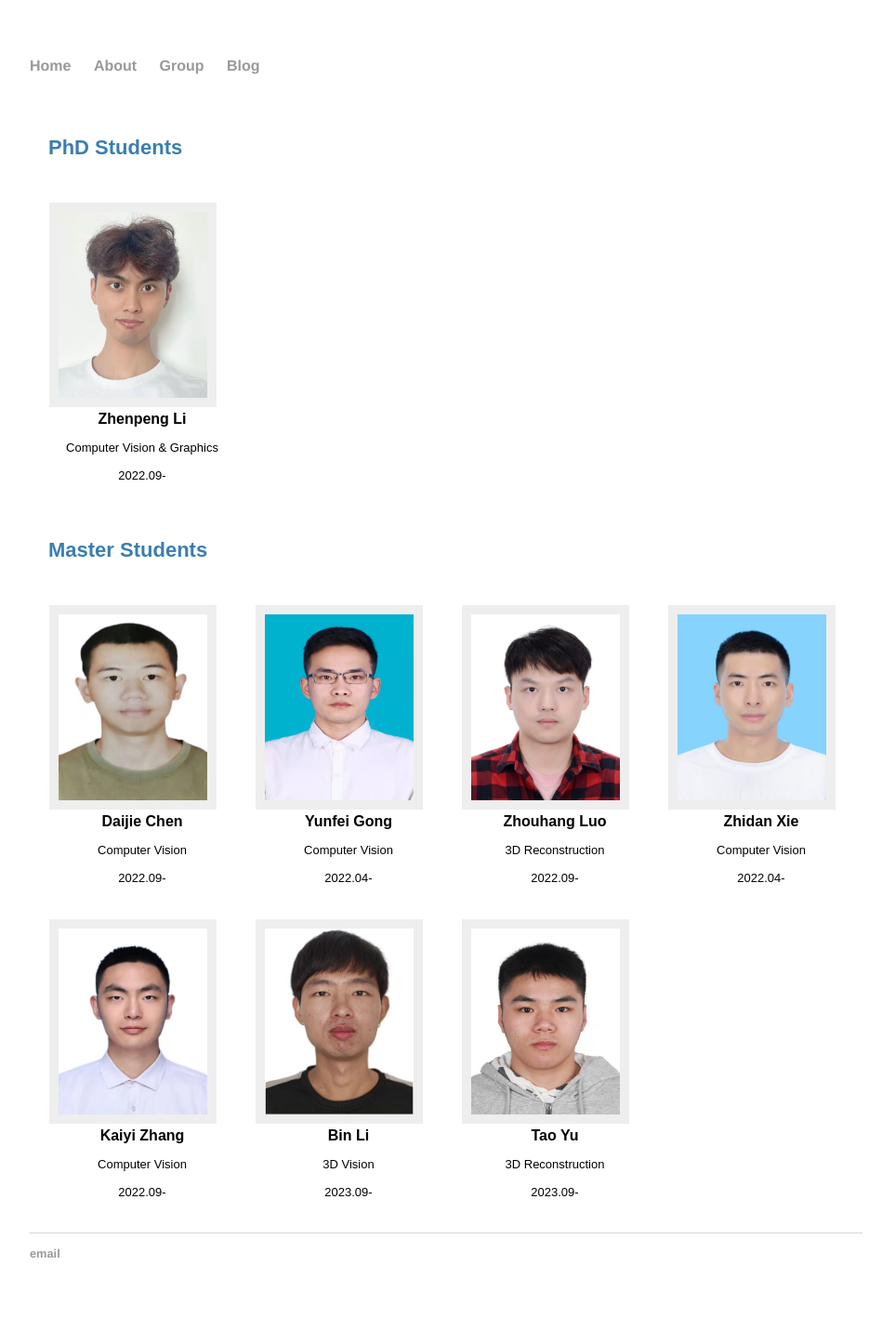
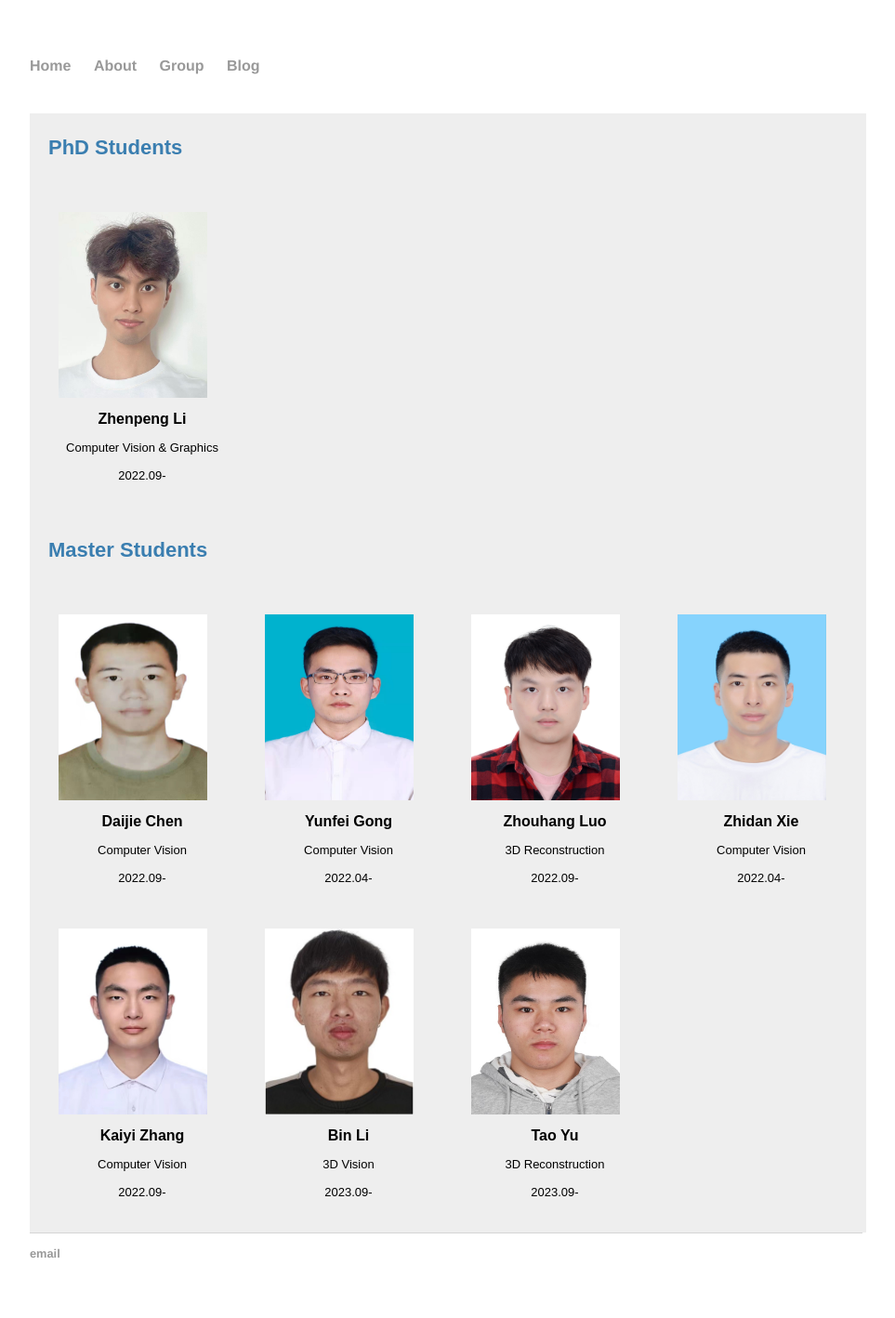
Before and after one commit to zqyq/zqyq.github.io, a Jekyll site: the page built from group/index.html, in a window 1280 px wide. Shown: the whole page at 93% size, without its empty margins (160-1123 px from the left). Built offline with Jekyll 4.4.1, drawn with Linux system fonts in a browser that asks for light colours.

Commit message:
Update index.html

```diff
--- a/group/index.html
+++ b/group/index.html
@@ -22,13 +22,13 @@ title: Qi ZHANG's Group
 			right: 220px;
 		}
 		#group{
-			width: 65%;
-/* 			background-color: #eee; */
+			width: 900px;
+			background-color: #eee;
 			position: relative;
 			margin-top: 40px;
 			top: 0;
-			left: 0%;
-			right: 0%;
+			left: 0;
+			right: 0;
 			bottom: 0;
 		}
 		.grp_title{
```
